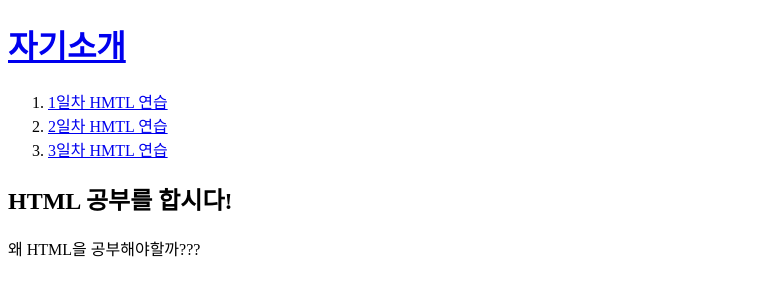
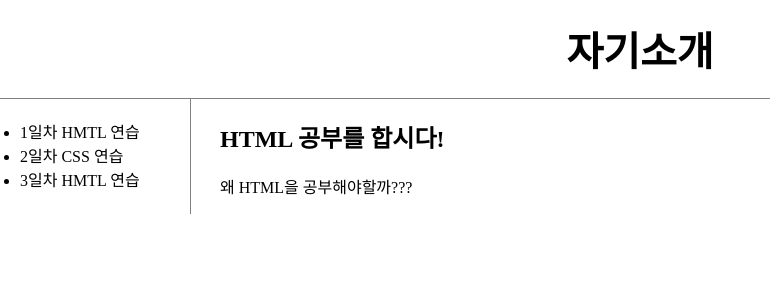
Before and after one commit to tvewai/web, a plain HTML site: page index.html in a window 1280 px wide. Shown: the whole page, without its empty margins (0-770 px from the left). Drawn offline with Linux system fonts and the light colour scheme.

Commit message:
2022-02-08 AM
css로 border solid 를 이용해서 테두리를 주어 ui를 만듬
grid를 이용한 나열 및 마우스 오버 효과 추가

```diff
--- a/index.html
+++ b/index.html
@@ -4,16 +4,62 @@
     <meta charset="utf-8">
     <title>Web train- html</title>
   </head>
+  <style>
+    body{
+      margin: 0px;
+
+    }
+
+    a{
+      color: black;
+      text-decoration:none; /*URL 밑줄 없애기*/
+    }
+    a:hover{
+      cursor: pointer; /* 마우스오버 손모양 */
+      color: blue;
+      text-decoration: underline;
+    }
+
+    #grid{
+      display: grid;
+      grid-template-columns: 150px 1fr; /* 부모그리드 안에 자식들을 나열 */
+    }
+    #grid ul {
+      border-right: 1px solid gray;
+      width: 150px;
+      margin: 0px;
+      padding: 20px;
+    }
+
+    #myself{
+      font-size: 40px;
+      text-align: center;
+      border-bottom: 1px solid gray;
+      margin: 0px;
+      padding: 20px;
+    }
+    #word{
+      padding-left: 70px;
+    }
+
+
+  </style>
   <body>
-    <h1><a href="index.html" target="_blank" title="제가 누군지 알아보세요!" >자기소개</a></h1>
-    <ol>
-      <li><a href="2022-02-07.html" target="_blank" title="클릭시 1일차 연습과정으로 이동합니다.">1일차 HMTL 연습</a></li>
-      <li><a href="2022-02-08.html" target="_blank" title="클릭시 2일차 연습과정으로 이동합니다.">2일차 HMTL 연습</a></li>
-      <li><a href="2022-02-09.html" target="_blank" title="클릭시 3일차 연습과정으로 이동합니다.">3일차 HMTL 연습</a></li>
-    </ol>
-    <h2>HTML 공부를 합시다!</h2>
-    <p style="margin-top =20px;">
-      왜 HTML을 공부해야할까???
 
+    <h1 id="myself"><a href="Profile.html" target="_blank" title="제가 누군지 알아보세요!" >자기소개</a></h1>
+    <div id="grid"> <!-- 부모 -->
+    <ul id="link">
+      <li><a href="2022-02-07.html">1일차 HMTL 연습</a></li>
+      <li><a href="2022-02-08.html">2일차 CSS 연습</a></li>
+      <li><a href="2022-02-09.html">3일차 HMTL 연습</a></li>
+    </ul>
+
+      <div id="word"> <!-- 자식 -->
+      <h2>HTML 공부를 합시다!</h2>
+      <p style="margin-top =20px;" padding: 20px;>
+        왜 HTML을 공부해야할까???
+      </div>
+
+    </div>
   </body>
 </html>
```
Also changed, not shown: 2022-02-08.html (+29 -28 lines), 2022-02-09.html (+2 -1 lines).
